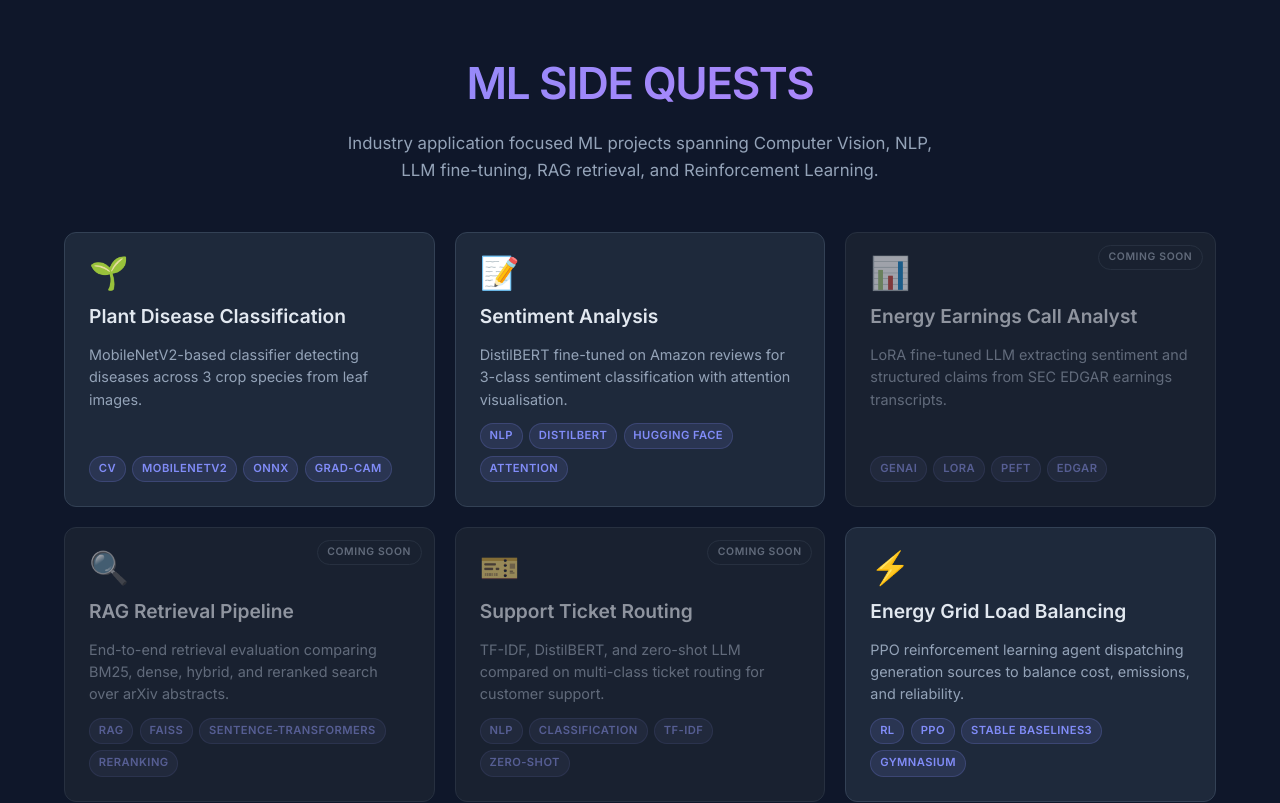
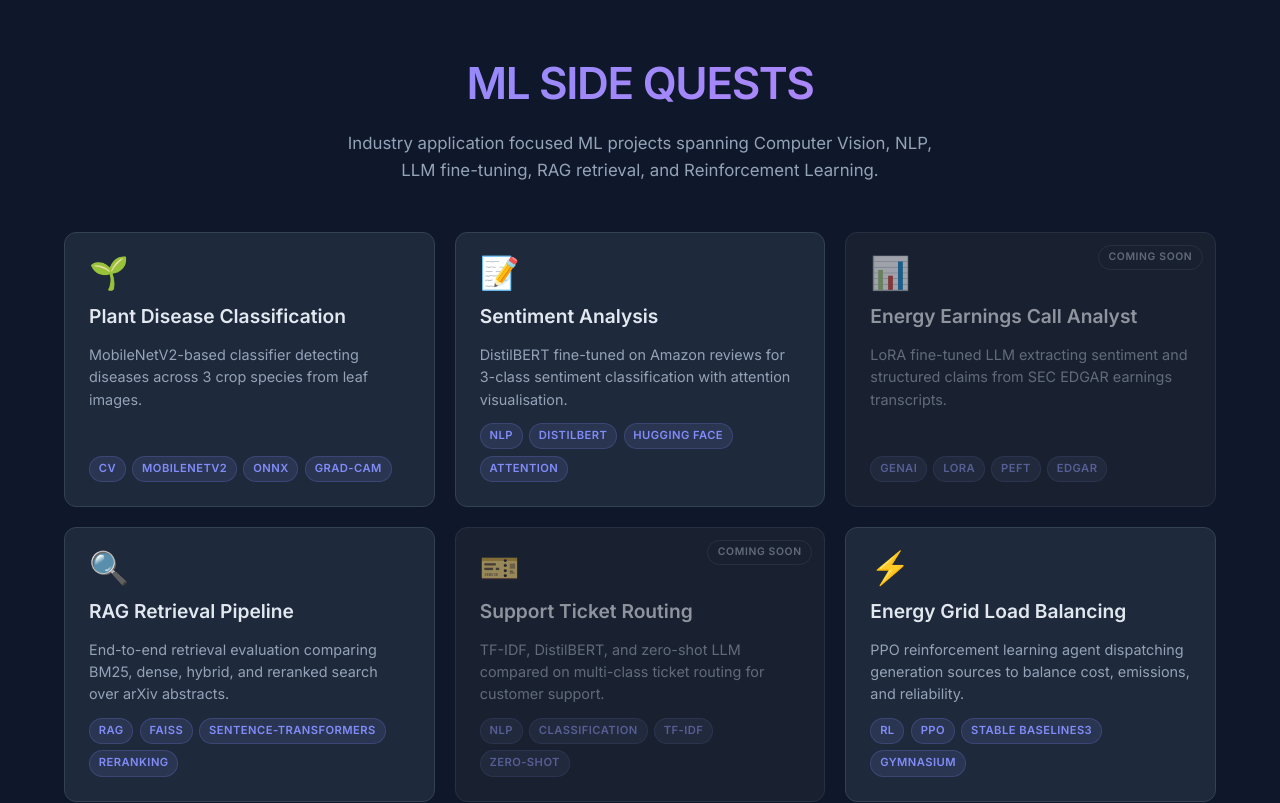
Before and after one commit to allanmichaelhender/ML_side_quests, a React (Vite) app in the folder vercel_frontend/: page / in a window 1280 px wide. Shown: the top 803 px of the page. Built offline with nearby package versions, Linux system fonts and the light colour scheme.

Commit message:
updating quest 04 requirements

```diff
--- a/vercel_frontend/src/App.tsx
+++ b/vercel_frontend/src/App.tsx
@@ -44,7 +44,7 @@ const QUESTS: Quest[] = [
       "End-to-end retrieval evaluation comparing BM25, dense, hybrid, and reranked search over arXiv abstracts.",
     emoji: "🔍",
     tags: ["RAG", "FAISS", "Sentence-Transformers", "Reranking"],
-    streamlitUrl: null,
+    streamlitUrl: "https://ml-sidequests-04.streamlit.app",
   },
   {
     id: 5,
```
Also changed, not shown: 1 other file (tests, documents, lock files or other folders).
